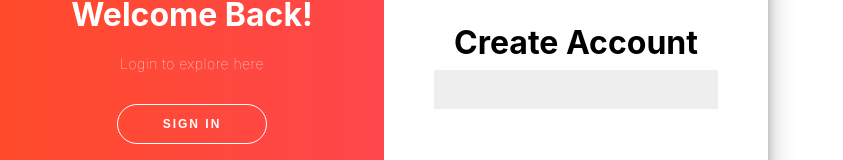
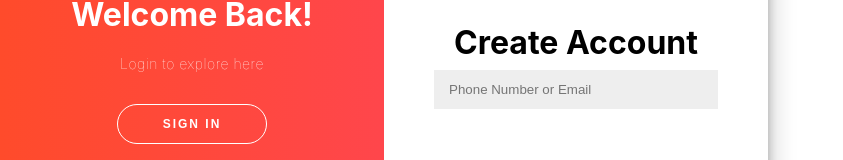
Before and after one commit to sumankmaiti/AdminPanelWithReactNode, a React (Create React App) app in the folder frontend/: page / in a window 1280 px wide. Both pictures are taken after a click on the button "SIGN UP". Shown: the part 239-399 px from the top of the page, without its empty margins (0-843 px from the left). Built offline with nearby package versions, Linux system fonts and the light colour scheme.

Commit message:
singin page

```diff
--- a/frontend/src/screens/Home.js
+++ b/frontend/src/screens/Home.js
@@ -27,7 +27,10 @@ const Home = () => {
 						<input
 						type='text'
 						name='signUpId'
-						id='signUpId' />
+						id='signUpId'
+						placeholder='Phone Number or Email'
+						onChange={(e) => setUser(e.target.value)}
+						value={user} />
 					</form>
 				</div>
 
```
